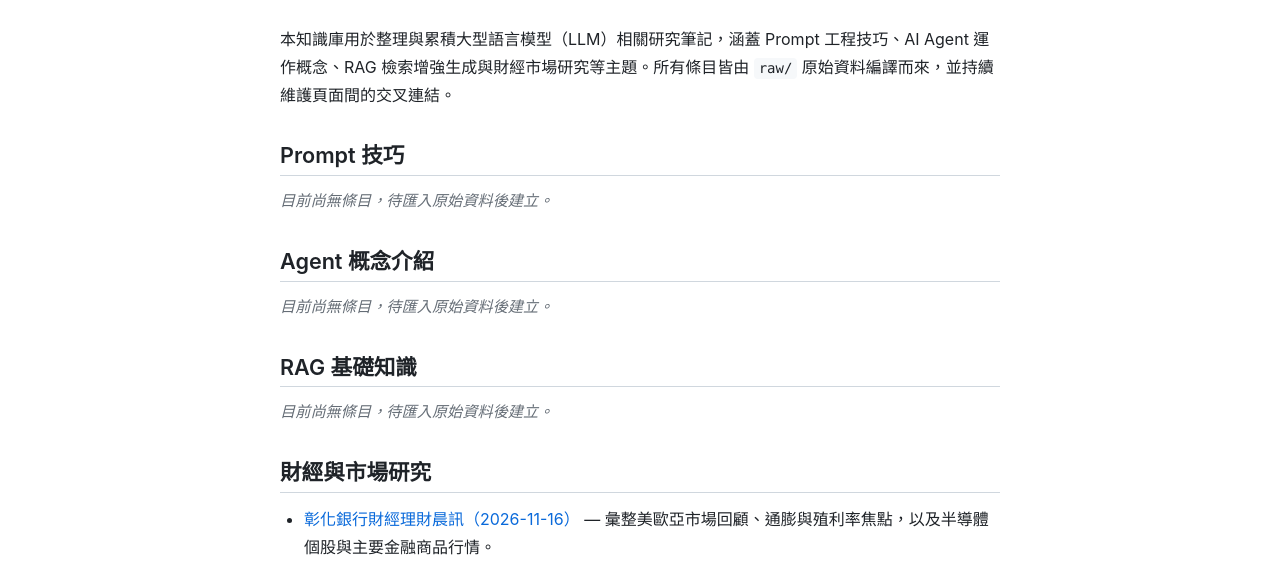
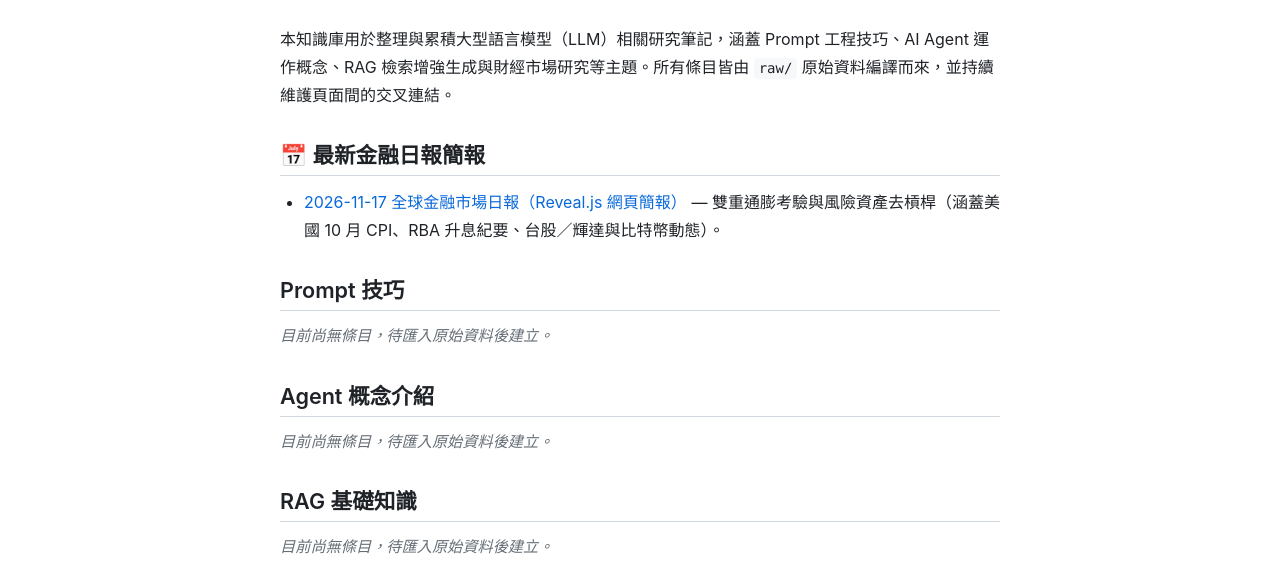
Before and after one commit to 9zkn6cn8z2-crypto/LLM-wiki, a plain HTML site: page index.html in a window 1280 px wide. Shown: the part 185-749 px from the top of the page. Drawn offline with Linux system fonts and the light colour scheme.

Commit message:
update index link

```diff
--- a/index.html
+++ b/index.html
@@ -23,6 +23,13 @@
         <p>
           本知識庫用於整理與累積大型語言模型（LLM）相關研究筆記，涵蓋 Prompt 工程技巧、AI Agent 運作概念、RAG 檢索增強生成與財經市場研究等主題。所有條目皆由 <code>raw/</code> 原始資料編譯而來，並持續維護頁面間的交叉連結。
         </p>
+      </section>
+
+      <section>
+        <h2>📅 最新金融日報簡報</h2>
+        <ul class="index-list">
+          <li><a href="slides/html/11-17-daily-report-slides.html">2026-11-17 全球金融市場日報（Reveal.js 網頁簡報）</a> — 雙重通膨考驗與風險資產去槓桿（涵蓋美國 10 月 CPI、RBA 升息紀要、台股／輝達與比特幣動態）。</li>
+        </ul>
       </section>
 
       <section>
```
